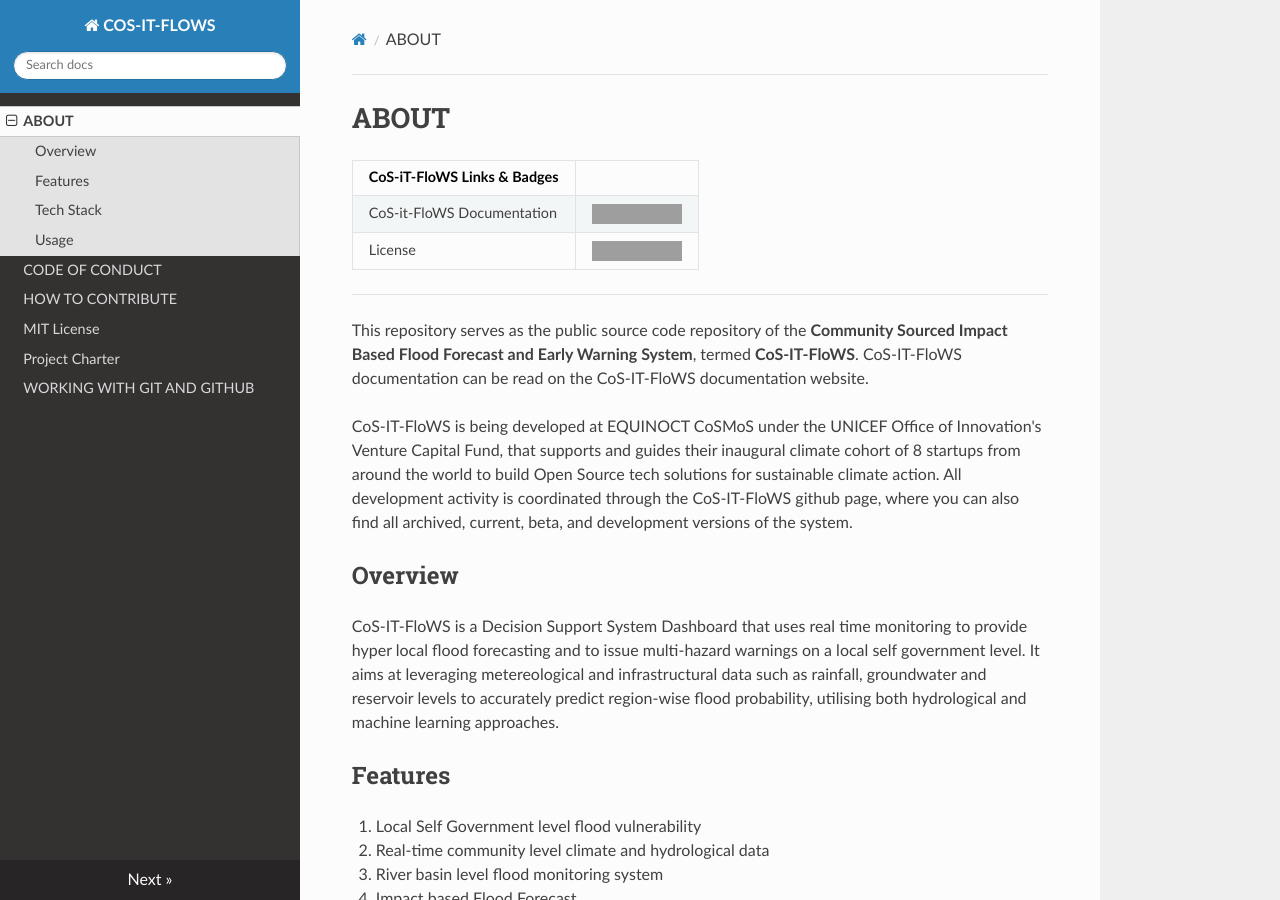
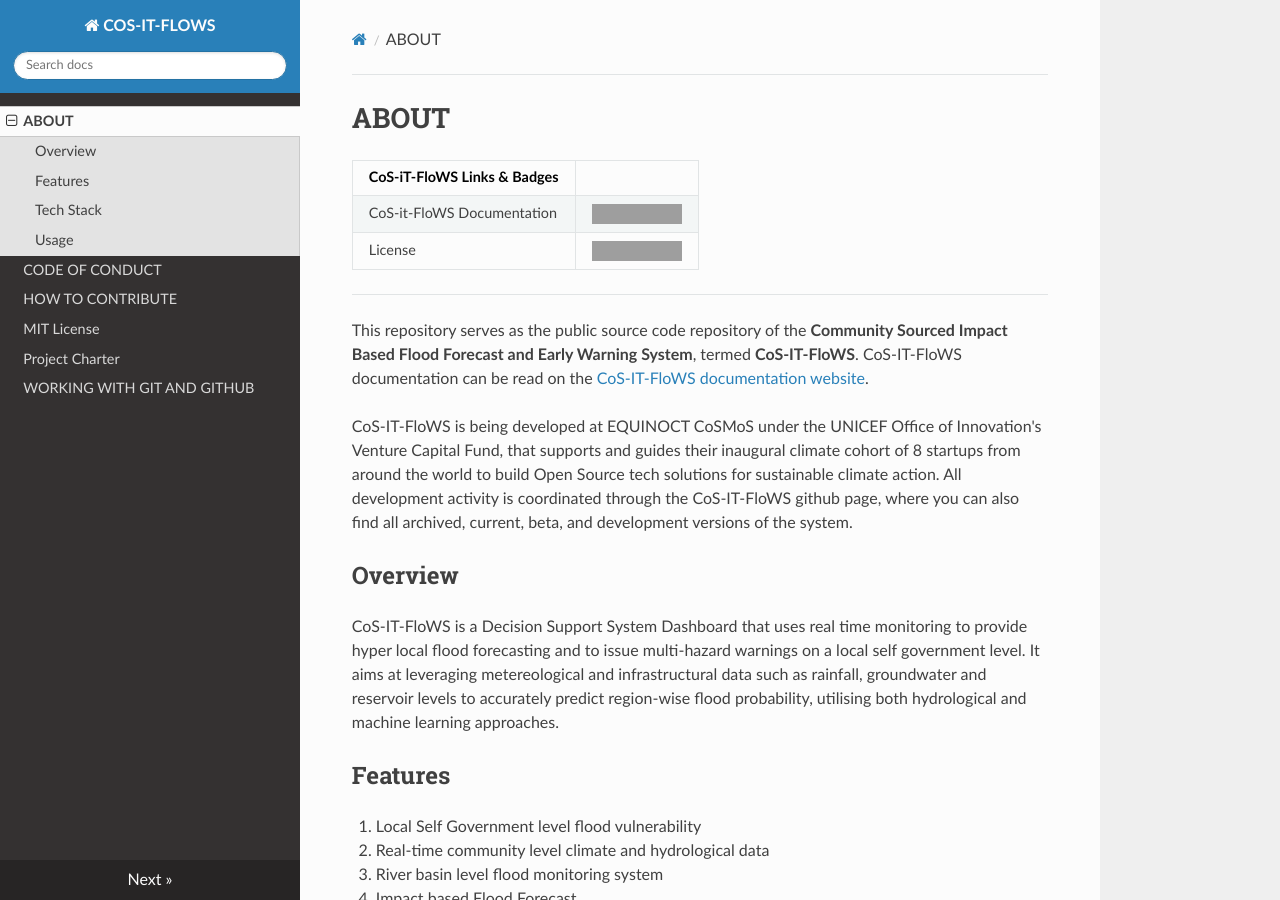
Before and after one commit to COS-IT-FLOWS/COS-IT-FLOWS-Documentation, an MkDocs documentation site: the page built from docs/index.md, in a window 1280 px wide and 900 px high. Built offline with MkDocs 1.6.1, drawn with Linux system fonts in a browser that asks for light colours; nearby versions of some CDN libraries; some of the changed lines change nothing that is shown; grey boxes are pictures that could not be loaded.

```diff
--- a/docs/index.md
+++ b/docs/index.md
@@ -8,7 +8,7 @@
 
 ----------
 
-This repository serves as the public source code repository of the **Community Sourced Impact Based Flood Forecast and Early Warning System**, termed **CoS-IT-FloWS**. CoS-IT-FloWS documentation can be read on the CoS-IT-FloWS  documentation website.
+This repository serves as the public source code repository of the **Community Sourced Impact Based Flood Forecast and Early Warning System**, termed **CoS-IT-FloWS**. CoS-IT-FloWS documentation can be read on the [CoS-IT-FloWS  documentation website](https://readthedocs.org/projects/cos-it-flows-documentation/).
 
 CoS-IT-FloWS is being developed at EQUINOCT CoSMoS under the UNICEF Office of Innovation's Venture Capital Fund, that supports and guides their inaugural climate cohort of 8 startups from around the world to build Open Source tech solutions for sustainable climate action.
 All development activity is coordinated through the CoS-IT-FloWS github page, where you can also find all archived, current, beta, and development versions of the system.
```
Also changed, not shown: docs/cos-it-flows.png.
